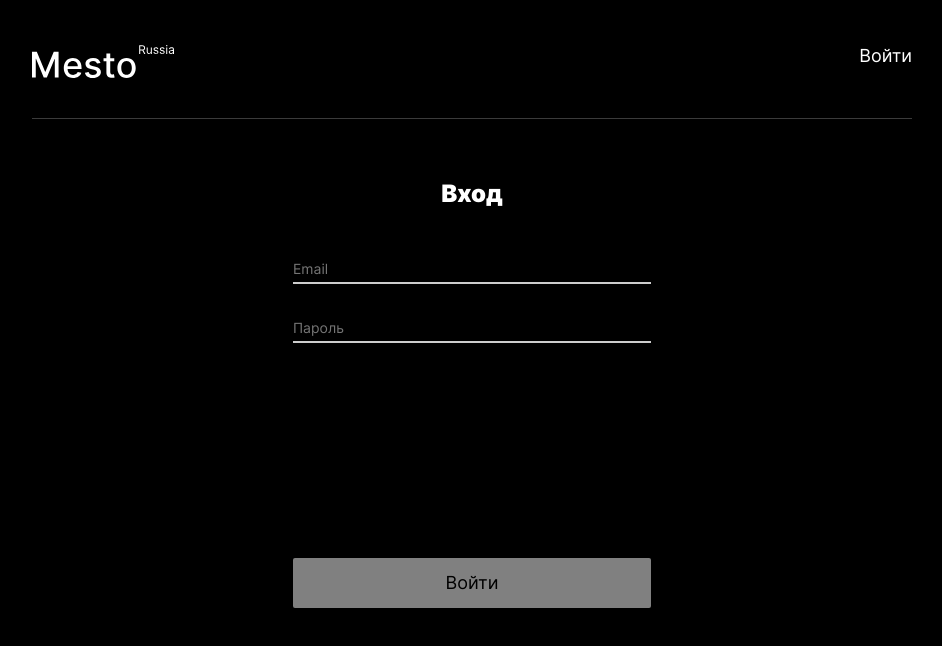
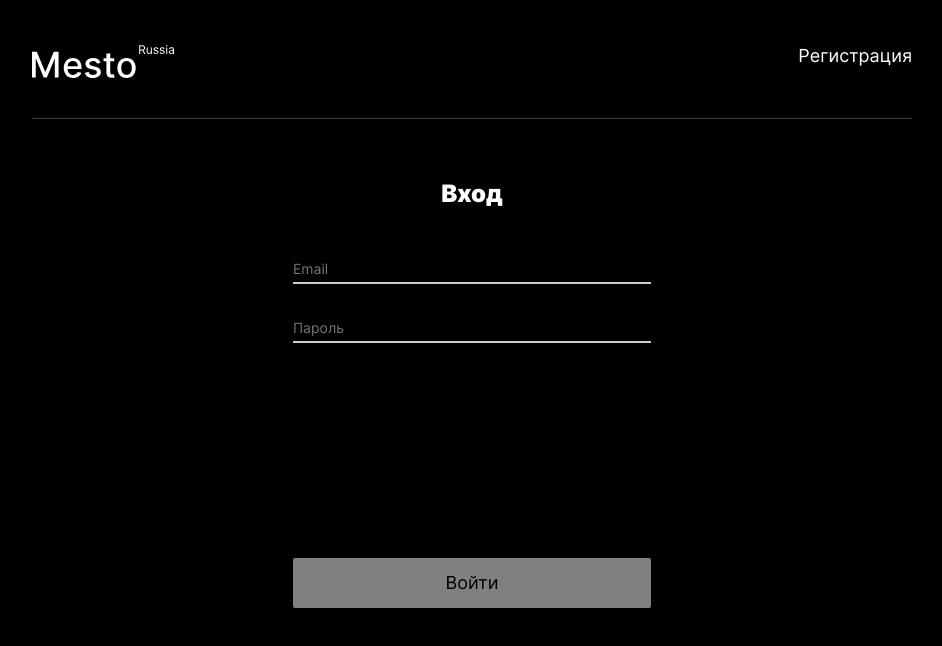
Before and after one commit to Pagg16/react-mesto-auth, a React (Create React App) app: page /sign-in in a window 1280 px wide. Shown: the top 646 px of the page, without its empty margins (168-1110 px from the left). Built offline with nearby package versions, Linux system fonts and the light colour scheme; no server answers.

Commit message:
header burger

```diff
--- a/src/components/Header.js
+++ b/src/components/Header.js
@@ -7,7 +7,7 @@ function Header(props) {
   function signOut() {
     props.setLoggedIn(false);
     localStorage.removeItem("jwt");
-    props.history.push("/login");
+    props.history.push("/sign-in");
   }
 
   React.useEffect(() => {
@@ -24,9 +24,9 @@ function Header(props) {
 
   const { pathname } = useLocation();
 
-  const path = `${pathname === "/login" ? "/register" : "/login"}`;
+  const path = `${pathname === "/sign-in" ? "/sign-up" : "/sign-in"}`;
 
-  const textPath = `${pathname === "/login" ? "Регистрация" : "Войти"}`;
+  const textPath = `${pathname === "/sign-in" ? "Регистрация" : "Войти"}`;
 
   const menuComponent = (
     <>
```
